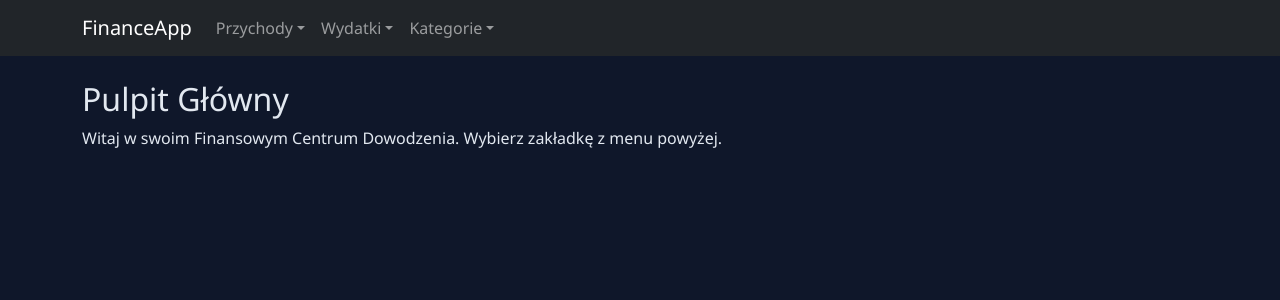
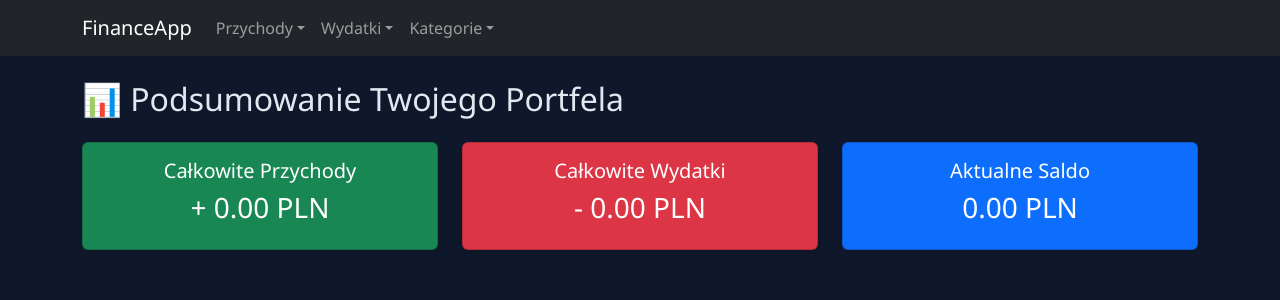
Before and after one commit to WojtussToKox/personal_finance_dashboard, a React app in the folder frontend/: page / in a window 1280 px wide. Shown: the top 300 px of the page. Built offline with nearby package versions, Linux system fonts and the light colour scheme; no server answers; the HTML template or start-up script is replaced by a standard one.

Commit message:
refactor: changed static addr to addr from .env

```diff
--- a/frontend/src/components/AddExpenseCategoryForm.jsx
+++ b/frontend/src/components/AddExpenseCategoryForm.jsx
@@ -12,7 +12,7 @@ function AddExpenseCategoryForm({onAdd}) {
             "name": name
         }
 
-        fetch('http://127.0.0.1:8000/api/expenses/categories/', {
+        fetch(`${import.meta.env.VITE_API_URL}/api/expenses/categories/`, {
             method: "POST",
             body: JSON.stringify(newCategory),
             headers: {
--- a/frontend/src/components/AddExpenseForm.jsx
+++ b/frontend/src/components/AddExpenseForm.jsx
@@ -17,7 +17,7 @@ function AddExpenseForm () {
     const navigate = useNavigate();
 
     useEffect(() => {
-        fetch('http://127.0.0.1:8000/api/expenses/categories/')
+        fetch(`${import.meta.env.VITE_API_URL}/api/expenses/categories/`)
         .then(response => response.json())
         .then(data => setCategories(data))
         .catch(error => console.error("Coś poszło nie tak -> ", error))
@@ -41,7 +41,7 @@ function AddExpenseForm () {
         }
 
         return(
-            fetch('http://127.0.0.1:8000/api/expenses/expenses/', {
+            fetch(`${import.meta.env.VITE_API_URL}/api/expenses/expenses/`, {
                 method: "POST",
                 headers: {
                     "Content-type": "application/json",
--- a/frontend/src/components/AddIncomeCategoryForm.jsx
+++ b/frontend/src/components/AddIncomeCategoryForm.jsx
@@ -13,7 +13,7 @@ function AddIncomeCategoryForm({onAdd}) {
             "name": name,
         }
 
-        fetch('http://127.0.0.1:8000/api/incomes/Categories/', {
+        fetch(`${import.meta.env.VITE_API_URL}/api/incomes/Categories/`, {
             method: "POST",
             body: JSON.stringify(newIncome),
             headers: {
--- a/frontend/src/components/AddIncomeForm.jsx
+++ b/frontend/src/components/AddIncomeForm.jsx
@@ -11,7 +11,7 @@ function AddIncomeForm() {
     const [categories, setCategories] = useState([]);
 
     useEffect(() => {
-        fetch("http://127.0.0.1:8000/api/incomes/Categories/")
+        fetch(`${import.meta.env.VITE_API_URL}/api/incomes/Categories/`)
         .then(response => response.json())
         .then(data => setCategories(data))
         .catch(error => console.log(error))
@@ -38,7 +38,7 @@ function AddIncomeForm() {
         };
 
         return(
-            fetch('http://127.0.0.1:8000/api/incomes/Incomes/', {
+            fetch(`${import.meta.env.VITE_API_URL}/api/incomes/Incomes/`, {
                 method: "POST",
                 headers: {
                     "Content-Type": "application/json",
--- a/frontend/src/components/EditExpenseForm.jsx
+++ b/frontend/src/components/EditExpenseForm.jsx
@@ -19,14 +19,14 @@ function EditExpenseForm () {
     const { id } = useParams();
 
     useEffect(() => {
-        fetch('http://127.0.0.1:8000/api/expenses/categories/')
+        fetch(`${import.meta.env.VITE_API_URL}/api/expenses/categories/`)
         .then(response => response.json())
         .then(data => setCategories(data))
         .catch(error => console.error("Coś poszło nie tak -> ", error))
     }, [])
 
     useEffect(() => {
-        fetch(`http://127.0.0.1:8000/api/expenses/expenses/${id}/`)
+        fetch(`${import.meta.env.VITE_API_URL}/api/expenses/expenses/${id}/`)
         .then(response => response.json())
         .then(data => {
             setCategory(data.category)
@@ -56,7 +56,7 @@ function EditExpenseForm () {
         }
 
         return(
-            fetch(`http://127.0.0.1:8000/api/expenses/expenses/${id}/`, {
+            fetch(`${import.meta.env.VITE_API_URL}/api/expenses/expenses/${id}/`, {
                 method: "PUT",
                 headers: {
                     "Content-type": "application/json",
--- a/frontend/src/components/EditIncomeForm.jsx
+++ b/frontend/src/components/EditIncomeForm.jsx
@@ -17,7 +17,7 @@ function EditIncomeForm() {
     const { id } = useParams();
 
     useEffect(() => {
-        fetch("http://127.0.0.1:8000/api/incomes/Categories/")
+        fetch(`${import.meta.env.VITE_API_URL}/api/incomes/Categories/`)
         .then(response => response.json())
         .then(data => setCategories(data))
         .catch(error => console.log(error))
@@ -25,7 +25,7 @@ function EditIncomeForm() {
 
 
     useEffect(() => {
-        fetch(`http://127.0.0.1:8000/api/incomes/Incomes/${id}/`)
+        fetch(`${import.meta.env.VITE_API_URL}/api/incomes/Incomes/${id}/`)
         .then(response => response.json())
         .then(data => {
             setCategory(data.category)
@@ -53,7 +53,7 @@ function EditIncomeForm() {
         };
 
         return(
-            fetch(`http://127.0.0.1:8000/api/incomes/Incomes/${id}/`, {
+            fetch(`${import.meta.env.VITE_API_URL}/api/incomes/Incomes/${id}/`, {
                 method: "PUT",
                 headers: {
                     "Content-Type": "application/json",
--- a/frontend/src/pages/Dashboard.jsx
+++ b/frontend/src/pages/Dashboard.jsx
@@ -1,9 +1,64 @@
+import { useState, useEffect } from 'react';
+import { Card, Row, Col } from 'react-bootstrap';
+
 function Dashboard() {
+
+  const [incomes, setIncomes] = useState([]);
+  const [expenses, setExpenses] = useState([]);
+
+  useEffect(() => {
+      // Pobieranie przychodów
+      fetch(`${import.meta.env.VITE_API_URL}/api/incomes/Incomes/`)
+          .then(res => res.json())
+          .then(data => setIncomes(data))
+          .catch(err => console.error(err));
+
+      // Pobieranie wydatków
+      fetch(`${import.meta.env.VITE_API_URL}/api/expenses/expenses/`)
+          .then(res => res.json())
+          .then(data => setExpenses(data))
+          .catch(err => console.error(err));
+  }, []);
+
+  const totalIncome = incomes.reduce((sum, item) => sum + Number(item.value), 0);
+
+  const totalExpense = expenses.reduce((sum, item) => sum + (Number(item.price) * Number(item.count)), 0);
+
+  const balance = totalIncome - totalExpense;
+
   return (
-    <div>
-      <h2>Pulpit Główny</h2>
-      <p>Witaj w swoim Finansowym Centrum Dowodzenia. Wybierz zakładkę z menu powyżej.</p>
-    </div>
+    <div className="mt-4">
+            <h2 className="mb-4">📊 Podsumowanie Twojego Portfela</h2>
+
+            <Row>
+                <Col md={4} className="mb-3">
+                    <Card bg="success" text="white" className="shadow-sm text-center">
+                        <Card.Body>
+                            <Card.Title>Całkowite Przychody</Card.Title>
+                            <h3>+ {totalIncome.toFixed(2)} PLN</h3>
+                        </Card.Body>
+                    </Card>
+                </Col>
+
+                <Col md={4} className="mb-3">
+                    <Card bg="danger" text="white" className="shadow-sm text-center">
+                        <Card.Body>
+                            <Card.Title>Całkowite Wydatki</Card.Title>
+                            <h3>- {totalExpense.toFixed(2)} PLN</h3>
+                        </Card.Body>
+                    </Card>
+                </Col>
+
+                <Col md={4} className="mb-3">
+                    <Card bg={balance >= 0 ? "primary" : "warning"} text={balance >= 0 ? "white" : "dark"} className="shadow-sm text-center">
+                        <Card.Body>
+                            <Card.Title>Aktualne Saldo</Card.Title>
+                            <h3>{balance.toFixed(2)} PLN</h3>
+                        </Card.Body>
+                    </Card>
+                </Col>
+            </Row>
+        </div>
   )
 }
 
--- a/frontend/src/pages/ExpenseCategoryPage.jsx
+++ b/frontend/src/pages/ExpenseCategoryPage.jsx
@@ -6,7 +6,7 @@ function ExpenseCategoryPage() {
     const [categories, setCategories] = useState([])
 
     useEffect(() => {
-        fetch('http://127.0.0.1:8000/api/expenses/categories/')
+        fetch(`${import.meta.env.VITE_API_URL}/api/expenses/categories/`)
             .then(response => response.json())
             .then(data => setCategories(data))
             .catch(error => console.error(error))
--- a/frontend/src/pages/ExpensesPage.jsx
+++ b/frontend/src/pages/ExpensesPage.jsx
@@ -7,7 +7,7 @@ function ExpensesPage() {
     const [expenses, setExpenses] = useState([])
 
     useEffect(() => {
-        fetch('http://127.0.0.1:8000/api/expenses/expenses/')
+        fetch(`${import.meta.env.VITE_API_URL}/api/expenses/expenses/`)
         .then(response => response.json())
         .then(data => setExpenses(data))
         .catch(error => console.error("Błąd połączenia:", error));
@@ -15,7 +15,7 @@ function ExpensesPage() {
 
     const handleDelete = (id) => {
         if(window.confirm("Czy na pewno chcesz usunąć ten wydatek")) {
-            fetch(`http://127.0.0.1:8000/api/expenses/expenses/${id}/`, {
+            fetch(`${import.meta.env.VITE_API_URL}/api/expenses/expenses/${id}/`, {
                 method: "DELETE"
             })
             .then(response => {
--- a/frontend/src/pages/IncomeCategoryPage.jsx
+++ b/frontend/src/pages/IncomeCategoryPage.jsx
@@ -6,7 +6,7 @@ function IncomeCategoryPage () {
     const [categories, setCategories] = useState([])
 
     useEffect(() => {
-        fetch('http://127.0.0.1:8000/api/incomes/Categories/')
+        fetch(`${import.meta.env.VITE_API_URL}/api/incomes/Categories/`)
             .then(response => response.json())
             .then(data => setCategories(data))
             .catch(error => console.error(error))
--- a/frontend/src/pages/IncomesPage.jsx
+++ b/frontend/src/pages/IncomesPage.jsx
@@ -1,12 +1,12 @@
 import { useState, useEffect } from 'react'
-import Button from 'react-bootstrap'
+import { Button } from 'react-bootstrap'
 import { Link } from 'react-router-dom';
 
 function IncomesPage() {
   const [incomes, setIncomes] = useState([])
 
   useEffect(() => {
-    fetch(`http://127.0.0.1:8000/api/incomes/Incomes/`)
+    fetch(`${import.meta.env.VITE_API_URL}/api/incomes/Incomes/`)
       .then(response => response.json())
       .then(data => setIncomes(data))
       .catch(error => console.error("Błąd połączenia:", error));
@@ -14,7 +14,7 @@ function IncomesPage() {
 
   const handleDelete = (id) => {
     if(window.confirm("Czy na pewno chcesz usunąć ten wpis?")) {
-      fetch(`http://127.0.0.1:8000/api/incomes/Incomes/${id}/`, {
+      fetch(`${import.meta.env.VITE_API_URL}/api/incomes/Incomes/${id}/`, {
         method: "DELETE"
       })
       .then(respone => {
```
